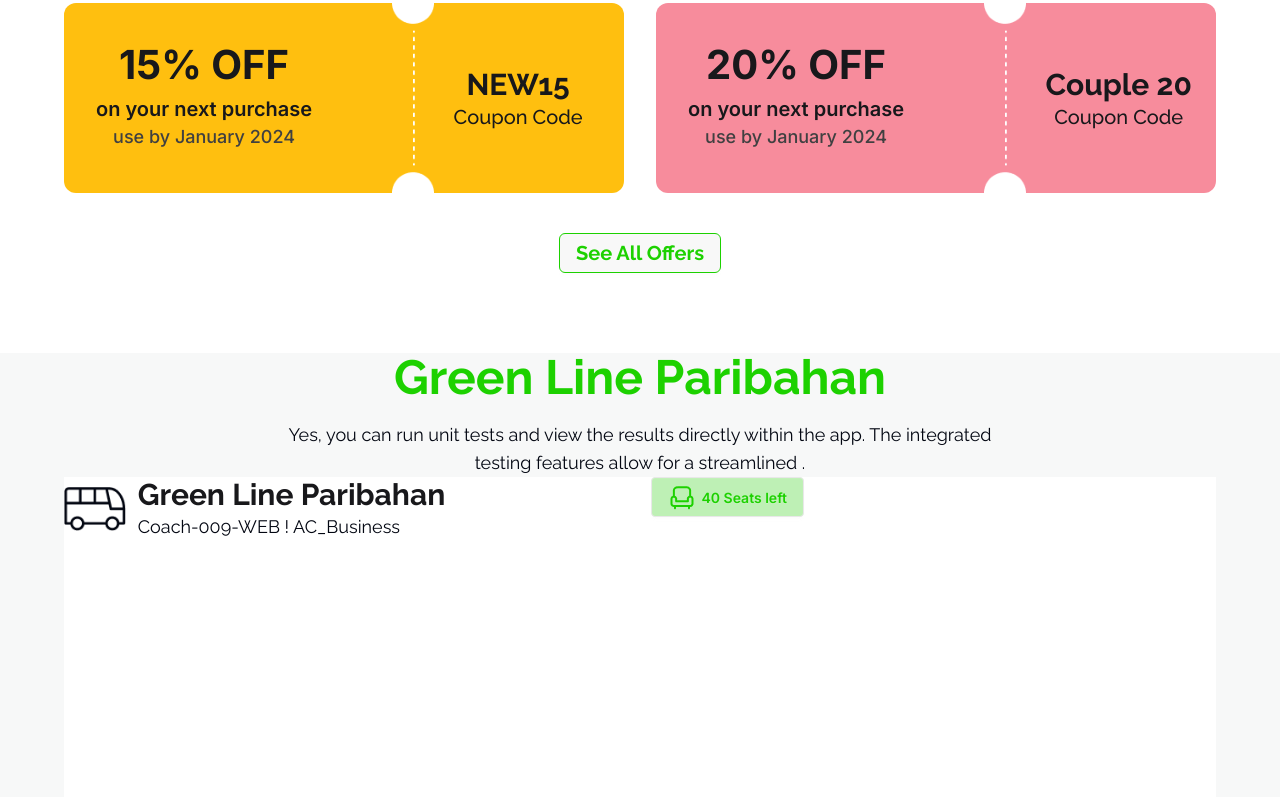
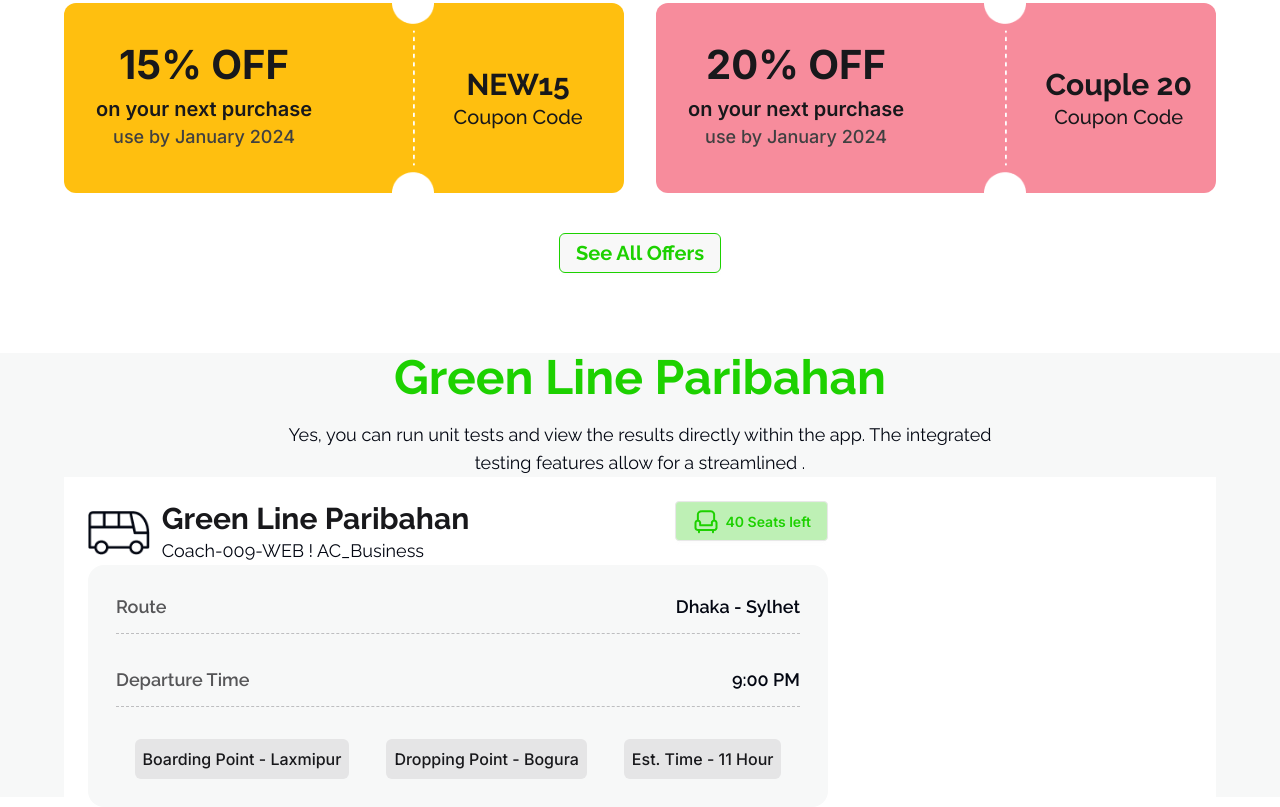
Before and after one commit to MaharobHossain/Green-Line-Paribahan-Bus-Ticket-Booking-Website, a plain HTML site: page index.html in a window 1280 px wide. Shown: the part 887-1694 px from the top of the page. Drawn offline with nearby package versions, Linux system fonts and the light colour scheme.

Commit message:
ticket info  from complete

```diff
--- a/index.html
+++ b/index.html
@@ -194,7 +194,7 @@
             <p class="text-center text-lg text-[#030712] mt-5">Yes, you can run unit tests and view the results directly within the app. The integrated <br>testing features allow for a streamlined .</p>
 
 
-            <div class="lg:max-w-6xl lg:h-80 lg:mx-auto bg-white">
+            <div class="lg:max-w-6xl lg:h-80 lg:mx-auto bg-white p-6">
 
                 <div class="flex max-w-[740px] justify-between">
 
@@ -208,7 +208,25 @@
 
                     <button class="btn bg-[#bef0b5] inter-font text-[#1DD100]"><img src="images/seat-green.png">40 Seats left</button>
                 </div>
-                <div></div>
+
+
+                <div class="p-7 rounded-2xl max-w-[740px] bg-[#F7F8F8] space-y-8">
+                    <div class="flex pb-3 justify-between border-b border-dashed border-[#bebec0]">
+                        <p class="text-lg font-semibold text-[#565658]">Route</p>
+                        <h5 class="text-lg font-semibold text-[#030712]">Dhaka - Sylhet</h5>
+                    </div>
+                    <div class="flex pb-3 justify-between border-b border-dashed border-[#bebec0]">
+                        <p class="text-lg font-semibold text-[#565658]">Departure Time</p>
+                        <h5 class="text-lg font-semibold text-[#030712]">9:00 PM</h5>
+                    </div>
+                    <div class="flex justify-around">
+                        <h5 class="bg-[#e5e5e6] p-2 font-medium inter-font rounded-md">Boarding Point - Laxmipur</h5>
+                        <h5 class="bg-[#e5e5e6] p-2 font-medium inter-font rounded-md">Dropping Point - Bogura</h5>
+                        <h5 class="bg-[#e5e5e6] p-2 font-medium inter-font rounded-md">Est. Time - 11 Hour</h5>
+                    </div>
+                </div>
+
+
 
             </div>
 
```
